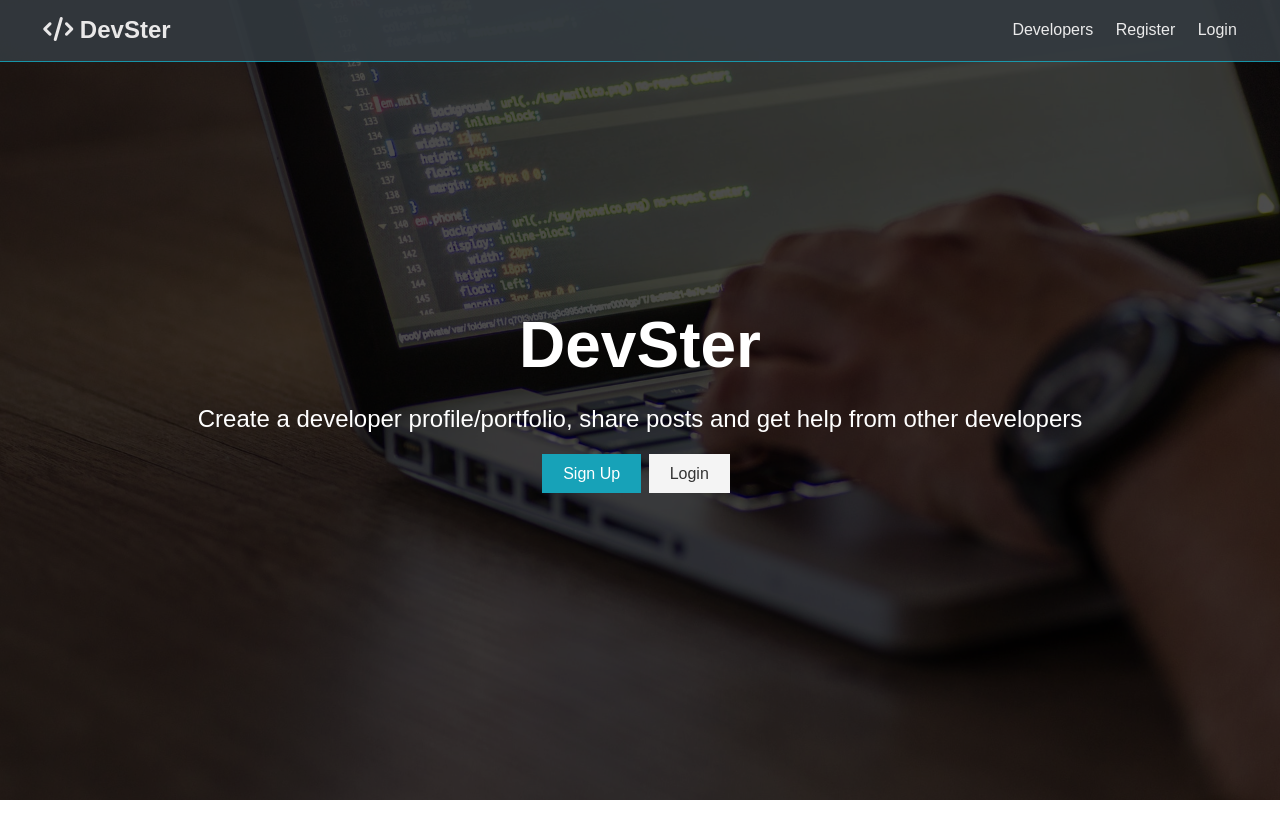
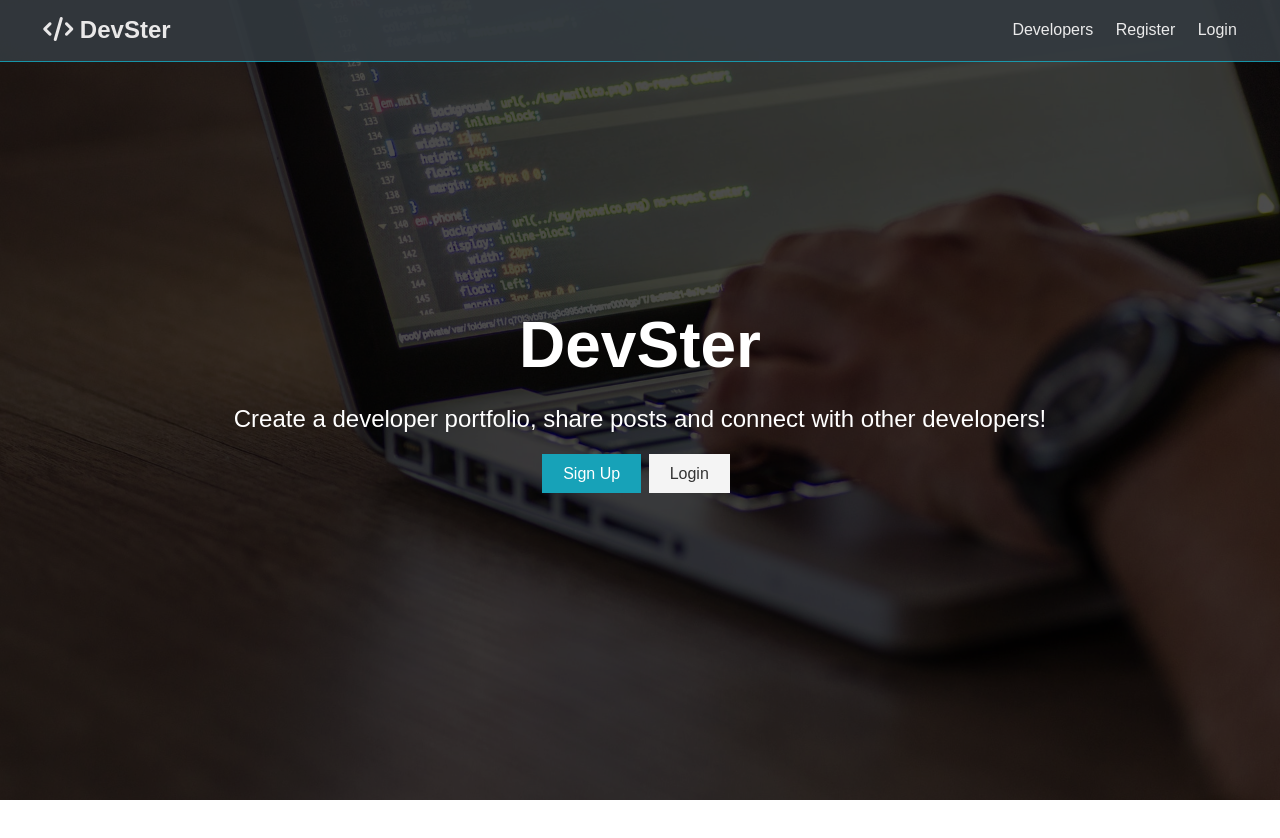
Before and after one commit to mikel-js/DevSter, a React (Create React App) app in the folder client/: page / in a window 1280 px wide. Shown: the top 838 px of the page. Built offline with nearby package versions, Linux system fonts and the light colour scheme; no server answers.

Commit message:
Deployment preparations

```diff
--- a/client/src/components/layout/Landing.js
+++ b/client/src/components/layout/Landing.js
@@ -13,8 +13,7 @@ const Landing = ({ isAuthenticated }) => {
         <div className="landing-inner">
           <h1 className="x-large">DevSter</h1>
           <p className="lead">
-            Create a developer profile/portfolio, share posts and get help from
-            other developers
+            Create a developer portfolio, share posts and connect with other developers!
         </p>
           <div className="buttons">
             <Link to="/register" className="btn btn-primary">Sign Up</Link>
```
